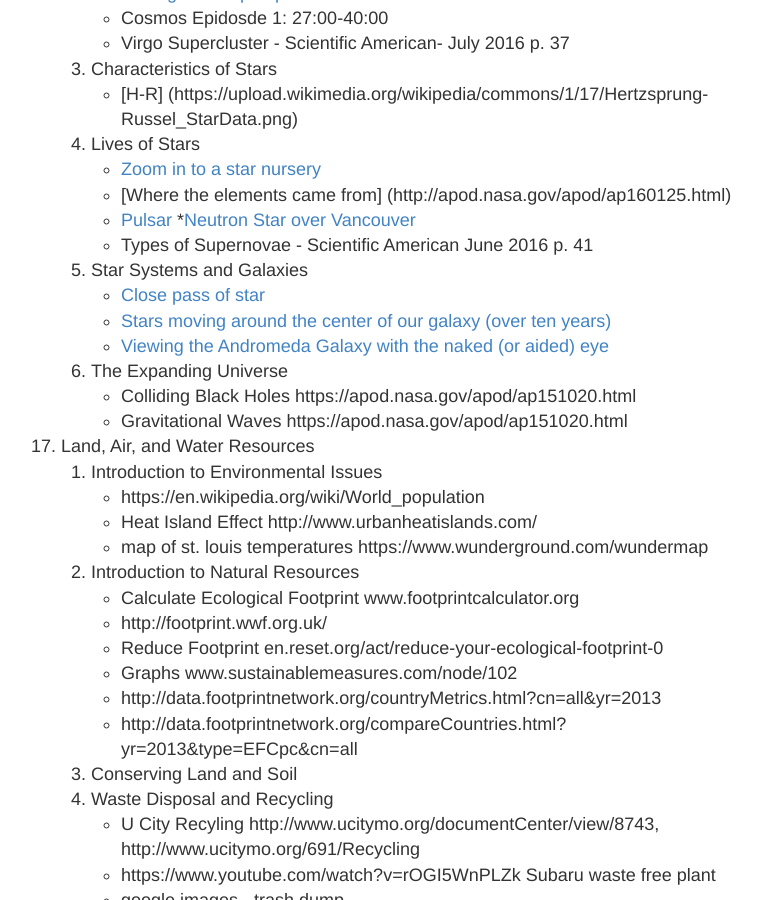
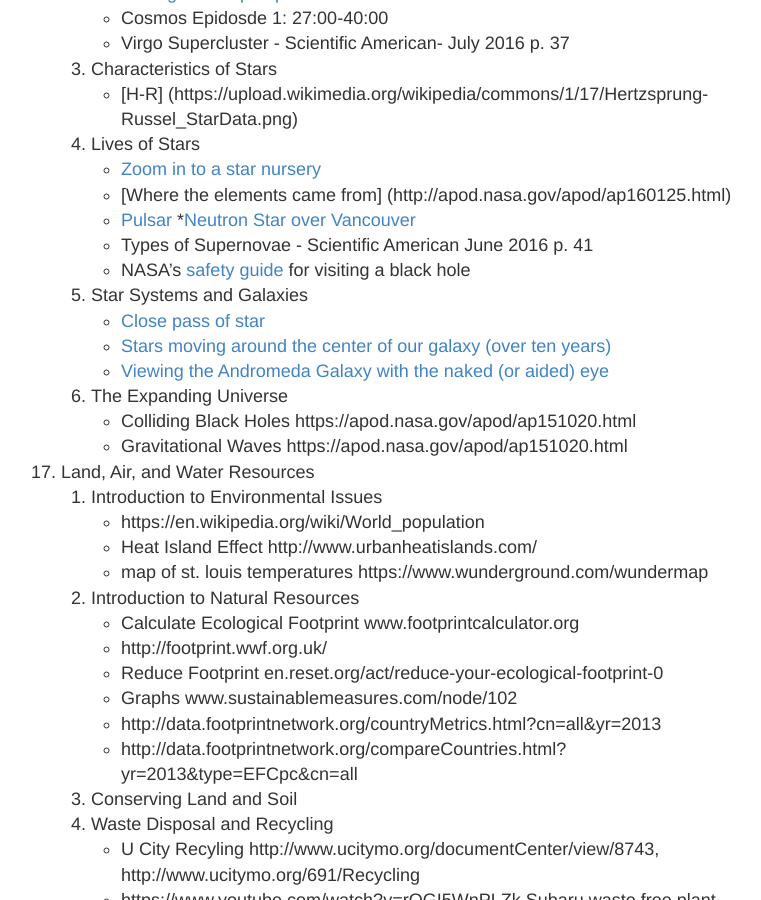
Before and after one commit to ctkstl/earth_science, a Jekyll site: the page built from resources.md, in a window 1280 px wide and 900 px high, scrolled down 12575 px. Shown: the whole window, without its empty margins (249-1010 px from the left). Built offline with Jekyll 4.4.1, drawn with Linux system fonts in a browser that asks for light colours.

Commit message:
Update resources.md

```diff
--- a/resources.md
+++ b/resources.md
@@ -405,6 +405,7 @@ permalink: /resources/
         * [Pulsar](https://video.search.yahoo.com/video/play;_ylt=A0LEVj0.o9BWtrcAwHknnIlQ;_ylu=X3oDMTByMjB0aG5zBGNvbG8DYmYxBHBvcwMxBHZ0aWQDBHNlYwNzYw--?p=npr+sound+of+a+neutron+star&back=https%3A%2F%2Fsearch.yahoo.com%2Fyhs%2Fsearch%3Fp%3Dnpr%2Bsound%2Bof%2Ba%2Bneutron%2Bstar%26ei%3DUTF-8%26hsimp%3Dyhs-001%26hspart%3Dmozilla&fr=%26fr%3Dyhs-mozilla-001&turl=http%3A%2F%2Fts2.mm.bing.net%2Fth%3Fid%3DOVP.Vd3255dd7c65d41ce7b2b7a876036c3b9%26pid%3D15.1&rurl=https%3A%2F%2Fwww.youtube.com%2Fwatch%3Fv%3DHSyRMotOhoM&tit=Hubble-Space-Telescope+%28The+Sound+of+Pulsar%29&l=20&vid=3b615f57cb6c2d9eb3f8ed5dc6a60eb7&sigr=11bfjqsqv&sigb=137nuqisq&sigt=11cmospp5&sigi=12bctvhi0&hspart=mozilla&hsimp=yhs-001)
         *[Neutron Star over Vancouver](https://www.reddit.com/r/space/comments/498761/averagesized_neutron_star_represented_floating/)
         * Types of Supernovae - Scientific American June 2016 p. 41
+        * NASA's [safety guide](https://apod.nasa.gov/apod/ap191001.html) for visiting a black hole
     5.  Star Systems and Galaxies
         *   [Close pass of star](http://www.rochester.edu/newscenter/scholz-star/)
         *   [Stars moving around the center of our galaxy (over ten years)](https://imgur.com/DL2f3DN)
```
